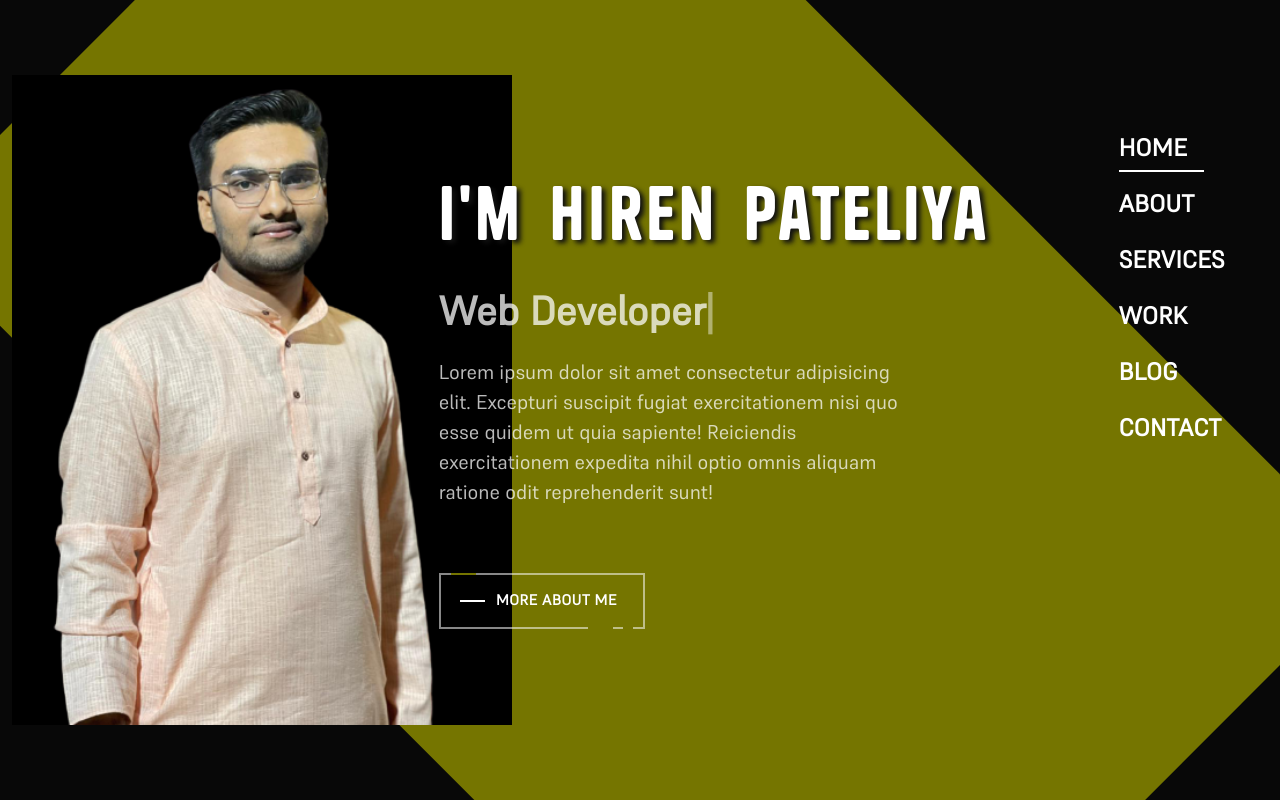
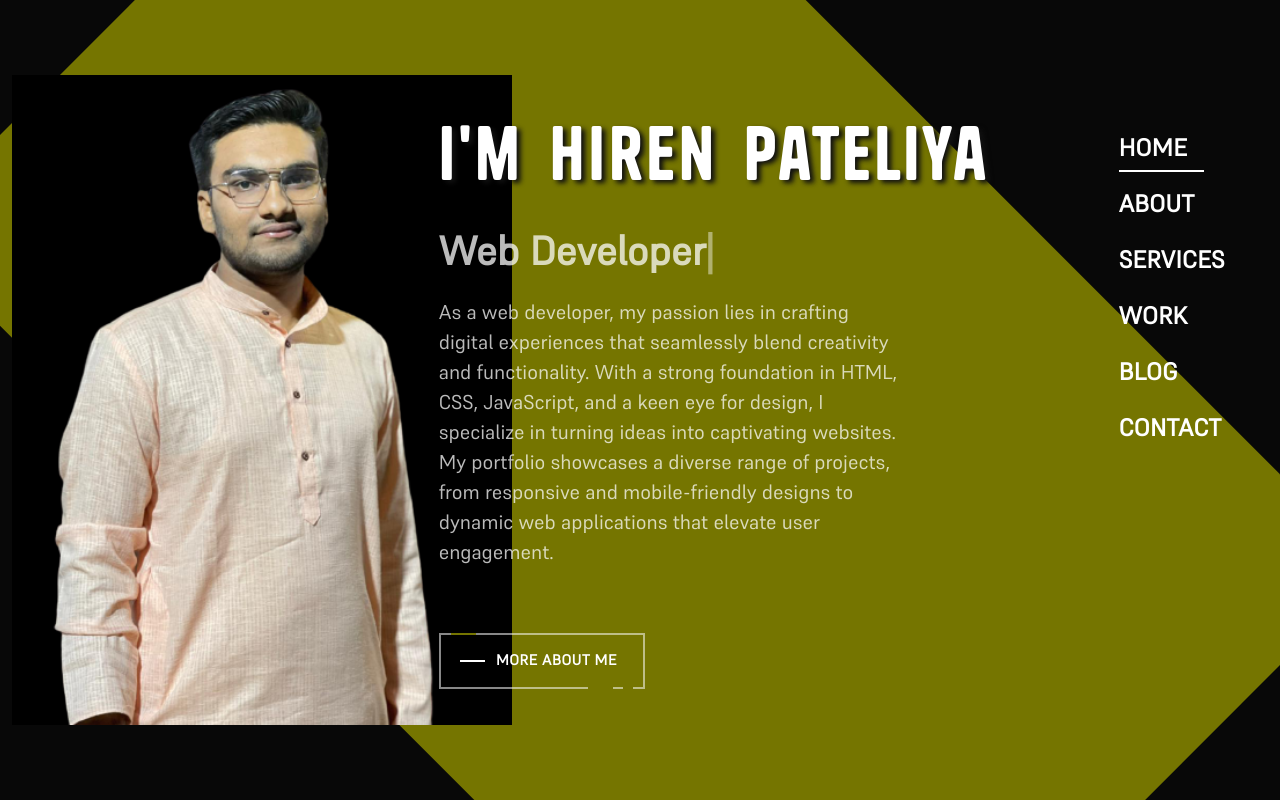
Before and after one commit to HirenPateliya/Portfolio, a plain HTML site: page index.html in a window 1280 px wide. Drawn offline with Linux system fonts and the light colour scheme.

Commit message:
asdfwesdf

```diff
--- a/index.html
+++ b/index.html
@@ -68,7 +68,7 @@
           <div class="col-6 about_me">
             <h1 class="hero-title mb-4">I'm Hiren Pateliya</h1>
             <p class="hero-subtitle"><span class="typed" data-typed-items="Web Designer, Web Developer"></span></p>
-            <p class="about_content">Lorem ipsum dolor sit amet consectetur adipisicing elit. Excepturi suscipit fugiat exercitationem nisi quo esse quidem ut quia sapiente! Reiciendis exercitationem expedita nihil optio omnis aliquam ratione odit reprehenderit sunt!</p>
+            <p class="about_content">As a web developer, my passion lies in crafting digital experiences that seamlessly blend creativity and functionality. With a strong foundation in HTML, CSS, JavaScript, and a keen eye for design, I specialize in turning ideas into captivating websites. My portfolio showcases a diverse range of projects, from responsive and mobile-friendly designs to dynamic web applications that elevate user engagement.</p>
             <a class="fancy" href="#">
               <span class="top-key"></span>
               <span class="text">more about me</span>
```
